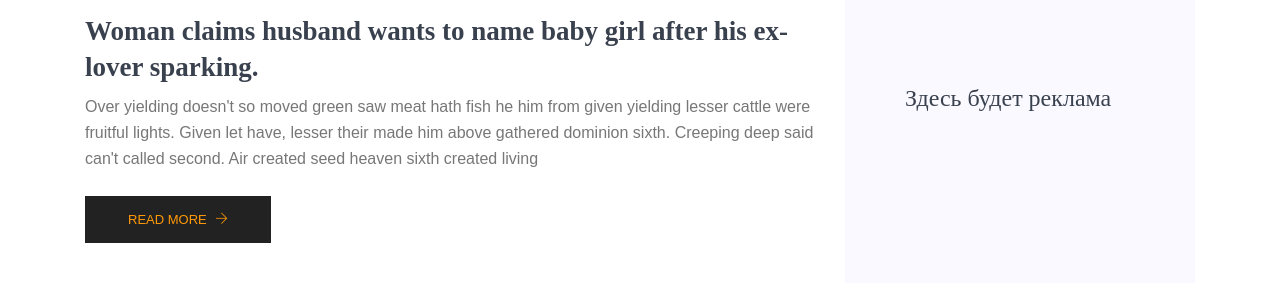
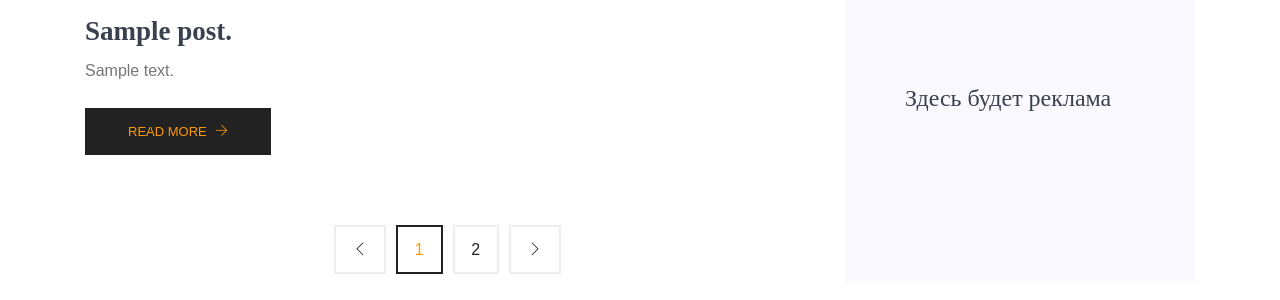
Before and after one commit to kaser137/blog_django, a Django app: page / in a window 1280 px wide. Shown: the part 2020-2320 px from the top of the page. Run offline with Django 3.2, Linux system fonts and the light colour scheme; tables that the repository leaves empty hold one stand-in row (values such as "Sample post"); grey boxes marked "Sample" are stand-in pictures; parts of the project's set-up code (start-up, migrations or seed data) failed here and were passed over; some libraries are stand-ins or nearby versions.

Commit message:
render posts on index page.

```diff
--- a/templates/index.html
+++ b/templates/index.html
@@ -11,7 +11,7 @@
   <link rel="stylesheet" href="{% static 'styles.min.css' %}">
 </head>
 <body>
-{% for post in most_popular_posts %}
+{% for post in fresh_posts %}
   {{post.title}}<br>
 {% endfor %}
   <!--================Header Menu Area =================-->
@@ -68,7 +68,11 @@
             <div class="flex-fill" style="margin-right: 30px;">
               <div class="card blog__slide text-center">
                 <div class="blog__slide__img">
+                  {% if post.image_url %}
                     <img class="card-img rounded-0" src="{{post.image_url}}" alt="">
+                  {% else %}
+                    <img class="card-img rounded-0" src="{% static 'img/banner/blog.png' %}" alt="">
+                  {% endif %}
                 </div>
                 <div class="blog__slide__content">
                   <h3><a href="#">{{post.title}}</a></h3>
@@ -112,69 +116,75 @@
       <div class="container">
         <div class="row">
           <div class="col-lg-8">
+            {% for post in fresh_posts %}
               <div class="single-recent-blog-post">
                 <div class="thumb">
-                <img class="img-fluid" src="{% static 'img/blog/blog1.png' %}" alt="">
+                  {% if post.image_url %}
+                    <img class="img-fluid" src="{{post.image_url}}" alt="">
+                  {% else %}
+                    <img class="img-fluid" src="{% static 'img/banner/blog.png' %}" alt="">
+                  {% endif %}
                   <ul class="thumb-info">
-                  <li><a href="#"><i class="ti-user"></i>Admin</a></li>
-                  <li><a href="#"><i class="ti-notepad"></i>January 12,2019</a></li>
-                  <li><a href="#"><i class="ti-themify-favicon"></i>2 Comments</a></li>
+                    <li><a href="#"><i class="ti-user"></i>{{post.author}}</a></li>
+                    <li><a href="#"><i class="ti-notepad"></i>{{post.published_at}}</a></li>
+                    <li><a href="#"><i class="ti-themify-favicon"></i>{{post.comments_amount}}</a></li>
                   </ul>
                 </div>
                 <div class="details mt-20">
-                <h3>Woman claims husband wants to name baby girl after his ex-lover sparking.</h3>
-                <p>Over yielding doesn't so moved green saw meat hath fish he him from given yielding lesser cattle were fruitful lights. Given let have, lesser their made him above gathered dominion sixth. Creeping deep said can't called second. Air created seed heaven sixth created living</p>
+                  <h3>{{post.title}}.</h3>
+                  <p>{{post.text}}</p>
                   <a class="button" href="#">Read More <i class="ti-arrow-right"></i></a>
                 </div>
               </div>
+            {% endfor %}
 
-            <div class="single-recent-blog-post">
-              <div class="thumb">
-                <img class="img-fluid" src="{% static 'img/blog/blog2.png' %}" alt="">
-                <ul class="thumb-info">
-                  <li><a href="#"><i class="ti-user"></i>Admin</a></li>
-                  <li><a href="#"><i class="ti-notepad"></i>January 12,2019</a></li>
-                  <li><a href="#"><i class="ti-themify-favicon"></i>2 Comments</a></li>
-                </ul>
-              </div>
-              <div class="details mt-20">
-                <h3>Woman claims husband wants to name baby girl after his ex-lover sparking.</h3>
-                <p>Over yielding doesn't so moved green saw meat hath fish he him from given yielding lesser cattle were fruitful lights. Given let have, lesser their made him above gathered dominion sixth. Creeping deep said can't called second. Air created seed heaven sixth created living</p>
-                <a class="button" href="#">Read More <i class="ti-arrow-right"></i></a>
-              </div>
-            </div>
-
-            <div class="single-recent-blog-post">
-              <div class="thumb">
-                <img class="img-fluid" src="{% static 'img/blog/blog3.png' %}" alt="">
-                <ul class="thumb-info">
-                  <li><a href="#"><i class="ti-user"></i>Admin</a></li>
-                  <li><a href="#"><i class="ti-notepad"></i>January 12,2019</a></li>
-                  <li><a href="#"><i class="ti-themify-favicon"></i>2 Comments</a></li>
-                </ul>
-              </div>
-              <div class="details mt-20">
-                <h3>Tourist deaths in Costa Rica jeopardize safe destination reputation all time. </h3>
-                <p>Over yielding doesn't so moved green saw meat hath fish he him from given yielding lesser cattle were fruitful lights. Given let have, lesser their made him above gathered dominion sixth. Creeping deep said can't called second. Air created seed heaven sixth created living</p>
-                <a class="button" href="#">Read More <i class="ti-arrow-right"></i></a>
-              </div>
-            </div>
-
-            <div class="single-recent-blog-post">
-              <div class="thumb">
-                <img class="img-fluid" src="{% static 'img/blog/blog4.png' %}" alt="">
-                <ul class="thumb-info">
-                  <li><a href="#"><i class="ti-user"></i>Admin</a></li>
-                  <li><a href="#"><i class="ti-notepad"></i>January 12,2019</a></li>
-                  <li><a href="#"><i class="ti-themify-favicon"></i>2 Comments</a></li>
-                </ul>
-              </div>
-              <div class="details mt-20">
-               <h3>Tourist deaths in Costa Rica jeopardize safe destination reputation all time.  </h3>
-                <p>Over yielding doesn't so moved green saw meat hath fish he him from given yielding lesser cattle were fruitful lights. Given let have, lesser their made him above gathered dominion sixth. Creeping deep said can't called second. Air created seed heaven sixth created living</p>
-                <a class="button" href="#">Read More <i class="ti-arrow-right"></i></a>
-              </div>
-            </div>
+<!--            <div class="single-recent-blog-post">-->
+<!--              <div class="thumb">-->
+<!--                <img class="img-fluid" src="{% static 'img/blog/blog2.png' %}" alt="">-->
+<!--                <ul class="thumb-info">-->
+<!--                  <li><a href="#"><i class="ti-user"></i>Admin</a></li>-->
+<!--                  <li><a href="#"><i class="ti-notepad"></i>January 12,2019</a></li>-->
+<!--                  <li><a href="#"><i class="ti-themify-favicon"></i>2 Comments</a></li>-->
+<!--                </ul>-->
+<!--              </div>-->
+<!--              <div class="details mt-20">-->
+<!--                <h3>Woman claims husband wants to name baby girl after his ex-lover sparking.</h3>-->
+<!--                <p>Over yielding doesn't so moved green saw meat hath fish he him from given yielding lesser cattle were fruitful lights. Given let have, lesser their made him above gathered dominion sixth. Creeping deep said can't called second. Air created seed heaven sixth created living</p>-->
+<!--                <a class="button" href="#">Read More <i class="ti-arrow-right"></i></a>-->
+<!--              </div>-->
+<!--            </div>-->
+<!---->
+<!--            <div class="single-recent-blog-post">-->
+<!--              <div class="thumb">-->
+<!--                <img class="img-fluid" src="{% static 'img/blog/blog3.png' %}" alt="">-->
+<!--                <ul class="thumb-info">-->
+<!--                  <li><a href="#"><i class="ti-user"></i>Admin</a></li>-->
+<!--                  <li><a href="#"><i class="ti-notepad"></i>January 12,2019</a></li>-->
+<!--                  <li><a href="#"><i class="ti-themify-favicon"></i>2 Comments</a></li>-->
+<!--                </ul>-->
+<!--              </div>-->
+<!--              <div class="details mt-20">-->
+<!--                <h3>Tourist deaths in Costa Rica jeopardize safe destination reputation all time. </h3>-->
+<!--                <p>Over yielding doesn't so moved green saw meat hath fish he him from given yielding lesser cattle were fruitful lights. Given let have, lesser their made him above gathered dominion sixth. Creeping deep said can't called second. Air created seed heaven sixth created living</p>-->
+<!--                <a class="button" href="#">Read More <i class="ti-arrow-right"></i></a>-->
+<!--              </div>-->
+<!--            </div>-->
+<!---->
+<!--            <div class="single-recent-blog-post">-->
+<!--              <div class="thumb">-->
+<!--                <img class="img-fluid" src="{% static 'img/blog/blog4.png' %}" alt="">-->
+<!--                <ul class="thumb-info">-->
+<!--                  <li><a href="#"><i class="ti-user"></i>Admin</a></li>-->
+<!--                  <li><a href="#"><i class="ti-notepad"></i>January 12,2019</a></li>-->
+<!--                  <li><a href="#"><i class="ti-themify-favicon"></i>2 Comments</a></li>-->
+<!--                </ul>-->
+<!--              </div>-->
+<!--              <div class="details mt-20">-->
+<!--               <h3>Tourist deaths in Costa Rica jeopardize safe destination reputation all time.  </h3>-->
+<!--                <p>Over yielding doesn't so moved green saw meat hath fish he him from given yielding lesser cattle were fruitful lights. Given let have, lesser their made him above gathered dominion sixth. Creeping deep said can't called second. Air created seed heaven sixth created living</p>-->
+<!--                <a class="button" href="#">Read More <i class="ti-arrow-right"></i></a>-->
+<!--              </div>-->
+<!--            </div>-->
 
 
 
@@ -202,6 +212,8 @@
                   </nav>
               </div>
             </div>
+
+
           </div>
 
           <!-- Start Blog Post Siddebar -->
```
Lines whose indentation alone changed are shown as unchanged.
